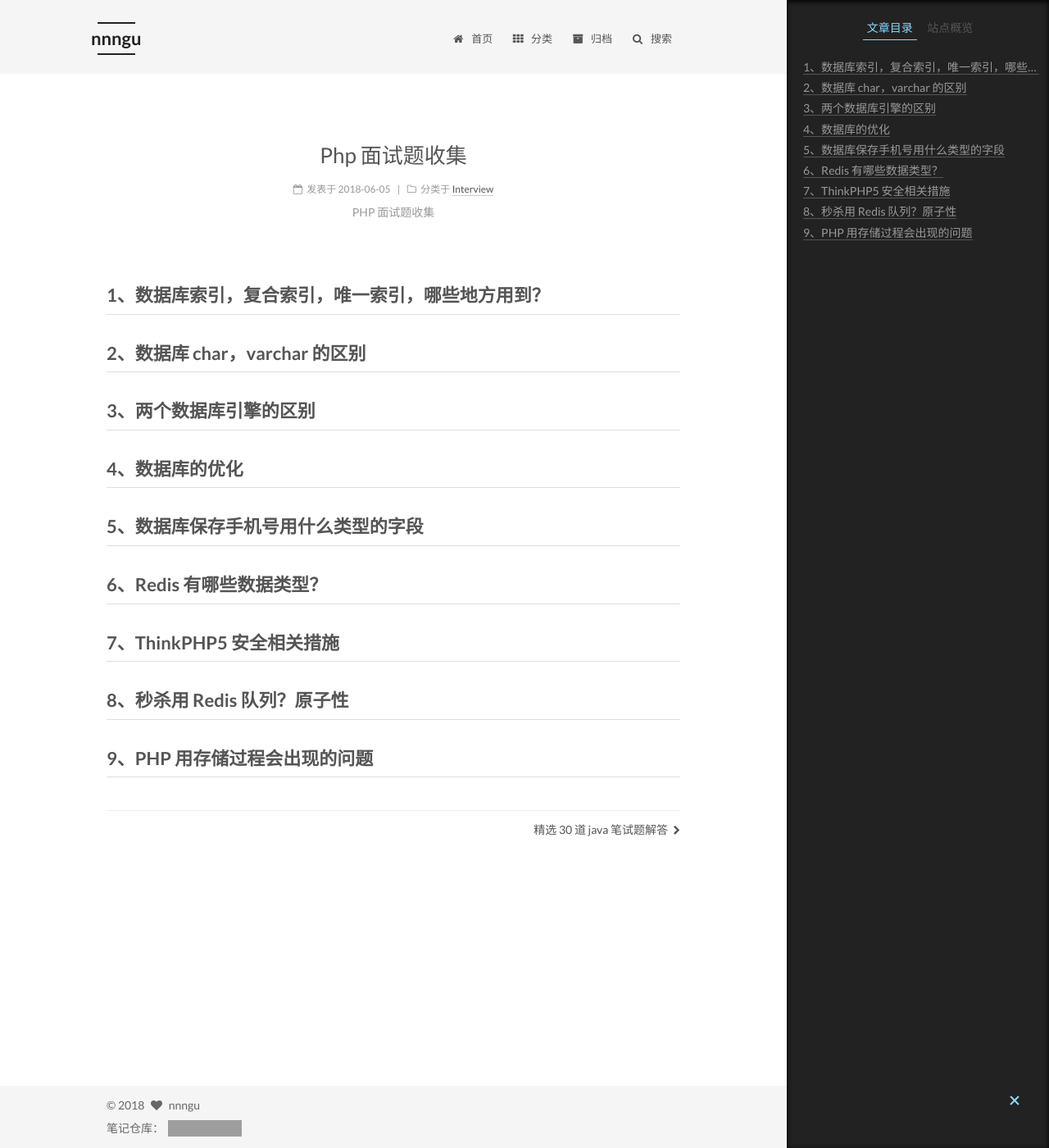
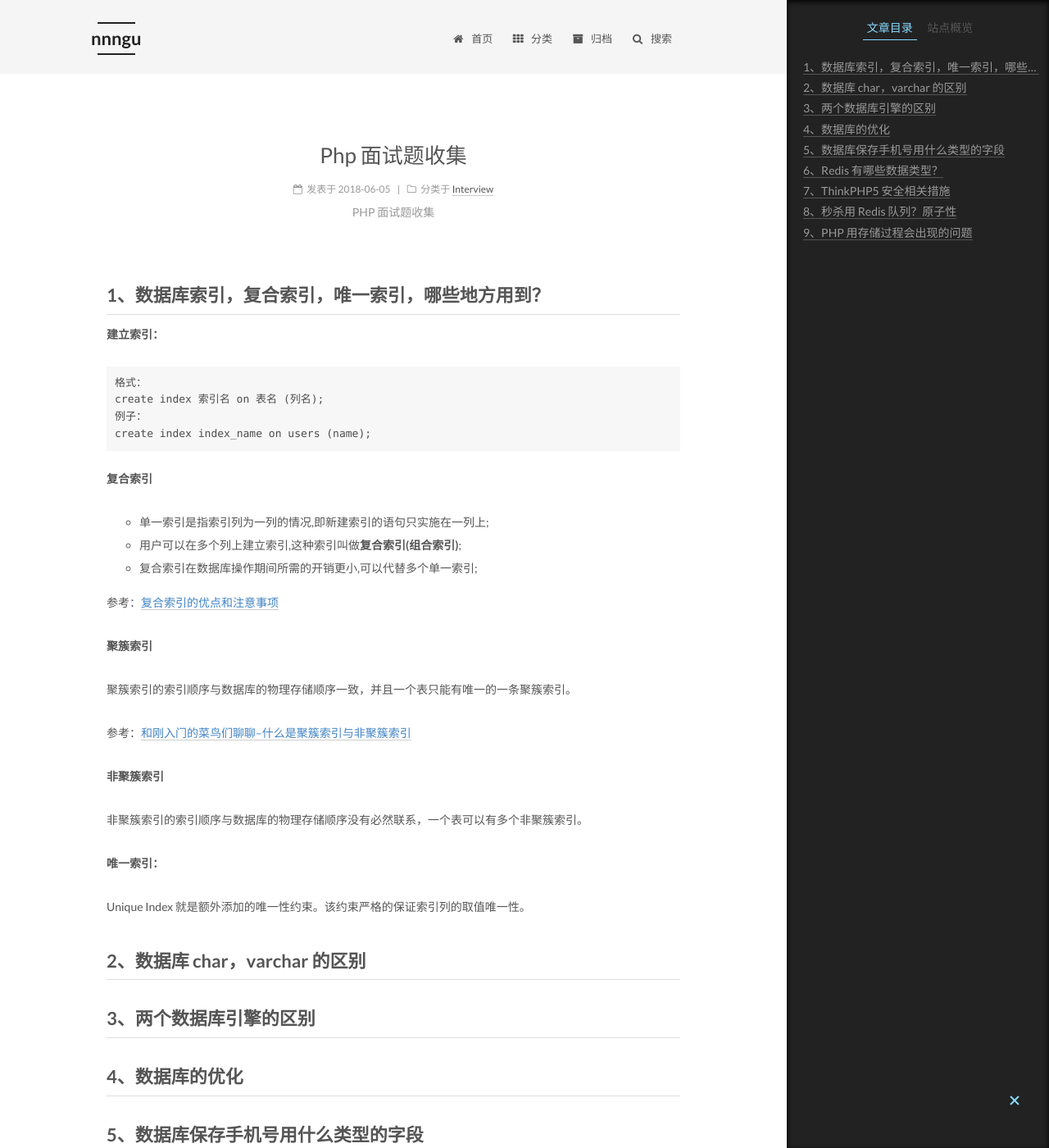
Before and after one commit to nnngu/LearningNotes, a Jekyll site: the page built from _posts/2018-06-05-PHP 面试题收集.md, in a window 1280 px wide and 1400 px high. Shown: the whole window at 82% size. Built offline with Jekyll 4.4.1, drawn with Linux system fonts in a browser that asks for light colours; grey boxes are pictures that could not be loaded.

Commit message:
修改文件: _posts/2018-06-05-PHP 面试题收集.md

````diff
--- a/_posts/2018-06-05-PHP 面试题收集.md
+++ b/_posts/2018-06-05-PHP 面试题收集.md
@@ -4,6 +4,38 @@ description: PHP 面试题收集
 ---
 
 ## 1、数据库索引，复合索引，唯一索引，哪些地方用到？
+
+**建立索引：**
+```
+格式：
+create index 索引名 on 表名 (列名);
+例子：
+create index index_name on users (name);
+```
+
+**复合索引**
+
+- 单一索引是指索引列为一列的情况,即新建索引的语句只实施在一列上;
+- 用户可以在多个列上建立索引,这种索引叫做**复合索引(组合索引)**;
+- 复合索引在数据库操作期间所需的开销更小,可以代替多个单一索引;
+
+参考：[复合索引的优点和注意事项](https://www.cnblogs.com/summer0space/p/7247778.html)
+
+**聚簇索引**
+
+聚簇索引的索引顺序与数据库的物理存储顺序一致，并且一个表只能有唯一的一条聚簇索引。
+
+参考：[和刚入门的菜鸟们聊聊--什么是聚簇索引与非聚簇索引](https://www.cnblogs.com/auxg/p/Cluster-and-NonCluster-index.html)
+
+**非聚簇索引**
+
+非聚簇索引的索引顺序与数据库的物理存储顺序没有必然联系，一个表可以有多个非聚簇索引。
+
+**唯一索引：**
+
+Unique Index 就是额外添加的唯一性约束。该约束严格的保证索引列的取值唯一性。
+
+
 
 
 
````
